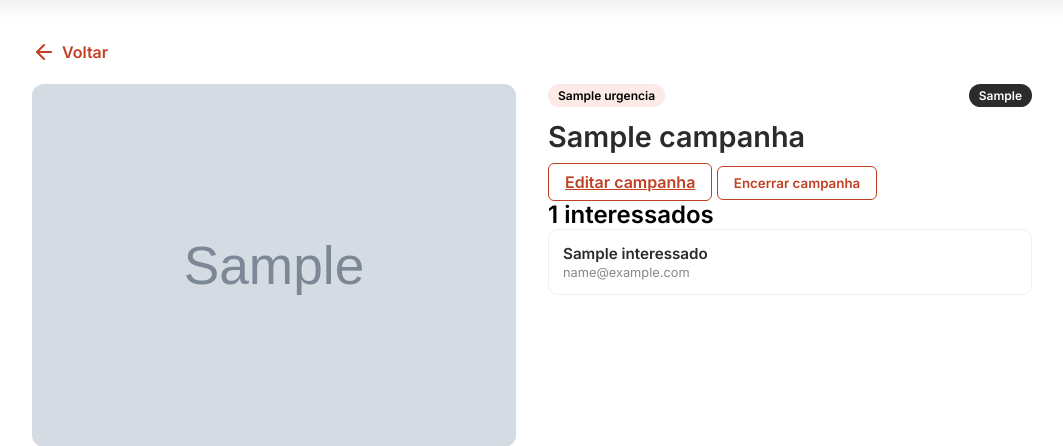
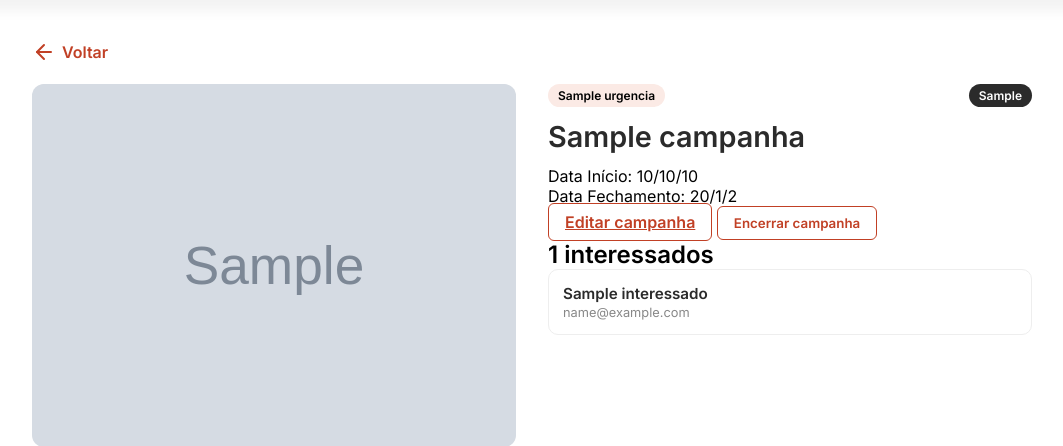
Before and after one commit to ArturH16/gotaAgil, a Node server app: template src/views/lista_doadores.handlebars in a window 1280 px wide. Shown: the part 91-537 px from the top of the page, without its empty margins (108-1171 px from the left). Run offline with Node 20, Linux system fonts and the light colour scheme; the template is opened without the code that fills it: most values are stand-ins (such as "Sample title", 1, 10 or a date in 2020); grey boxes marked "Sample" are stand-in pictures; some libraries are stand-ins or nearby versions.

Commit message:
inclusao data inicio fechamento campanha mock

```diff
--- a/src/views/lista_doadores.handlebars
+++ b/src/views/lista_doadores.handlebars
@@ -24,7 +24,8 @@
             </div>
 
             <h1>{{campanha.titulo}}</h1>
-
+            <p>Data Início: 10/10/10</p>
+            <p>Data Fechamento: 20/1/2</p>
             <div class="acoesCampanha">
                 <a href="/hemocentro/campanha/{{campanha.id}}/editar" class="btn-secundario btnEditar">Editar campanha</a>
                 <button class="btn-secundario btnEncerrar">Encerrar campanha</button>
```
